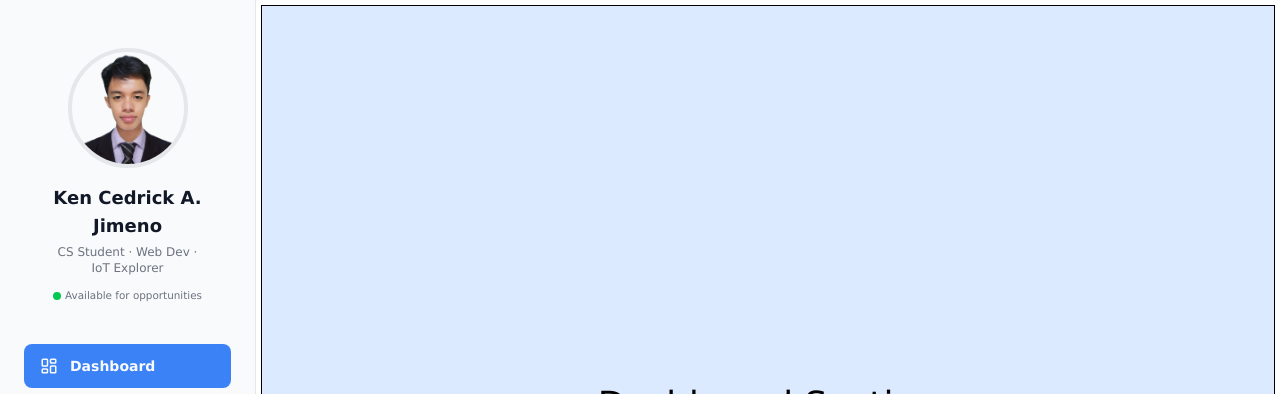
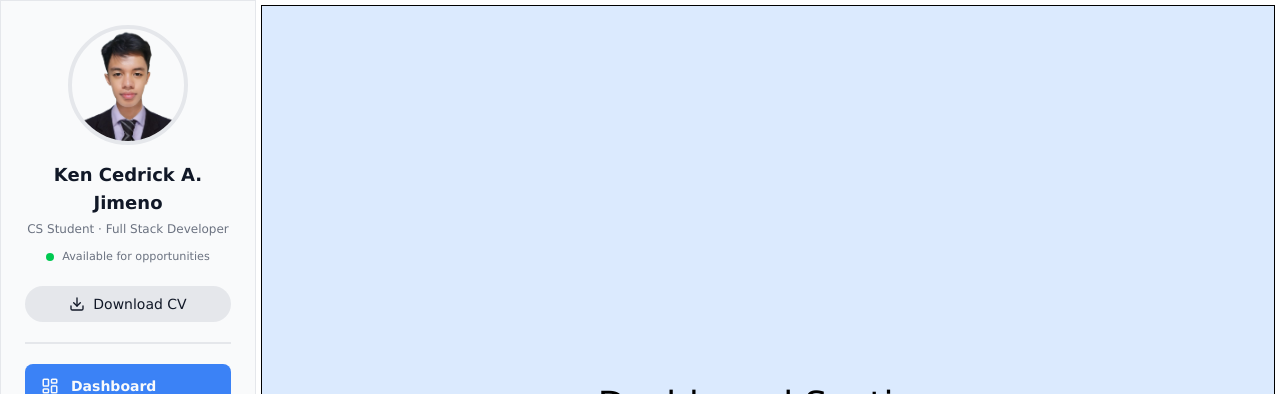
Before and after one commit to devcedrick/devdotced-v2, a Next.js app: page / in a window 1280 px wide. Shown: the top 394 px of the page. Built offline with nearby package versions, Linux system fonts and the light colour scheme.

Commit message:
Enhance ProfilePanel and ProfileHeader with layout adjustments and add CV download link

```diff
--- a/components/layout/ProfilePanel.tsx
+++ b/components/layout/ProfilePanel.tsx
@@ -1,12 +1,15 @@
 import React from 'react'
 import ProfileHeader from '../ui/ProfileHeader'
 import SideNav from '../ui/SideNav'
+import ProfileFooter from '../ui/ProfileFooter'
 
 const ProfilePanel = () => {
   return (
-    <aside className="fixed left-0 top-0 h-screen w-[20vw] p-6 bg-sidebar border-r border-border flex flex-col gap-4">
+    <aside className="fixed left-0 top-0 h-screen w-[20vw] p-6 bg-sidebar border border-border flex flex-col gap-5 overflow-hidden">
       <ProfileHeader />
+      <div className='h-0.5 border border-border'></div>
       <SideNav />
+      <ProfileFooter/>
     </aside>
   )
 }
--- a/components/ui/ProfileHeader.tsx
+++ b/components/ui/ProfileHeader.tsx
@@ -1,8 +1,10 @@
 import Image from 'next/image'
+import Link from 'next/link'
+import { Download } from 'lucide-react'
 
 export default function ProfileHeader() {
   return (
-    <div className="w-full flex flex-col items-center gap-2 p-6 bg-transparent rounded-xl">
+    <div className="w-full flex flex-col items-center gap-2 bg-transparent rounded-xl">
       <div className='flex flex-col items-center gap-4'>
         <div className="relative w-30 aspect-square border-4 border-border rounded-full">
           <Image
@@ -15,13 +17,25 @@ export default function ProfileHeader() {
 
         <div className="text-center flex flex-col gap-1">
           <h1 className="text-lg font-bold text-[var(--text)]">Ken Cedrick A. Jimeno</h1>
-          <p className="text-secondary text-xs">CS Student · Web Dev · IoT Explorer</p>
+          <p className="text-secondary text-xs">CS Student · Full Stack Developer</p>
         </div>
       </div>
 
-      <div className="flex items-center justify-center gap-1 mt-1 text-secondary">
+      <div className="flex items-center justify-center gap-2 mt-1 text-secondary">
         <div className="w-2 aspect-square rounded-full bg-green-500" />
-        <span className='text-[0.65rem] text-center'>Available for opportunities</span>
+        <span className='text-[0.7rem] text-center'>Available for opportunities</span>
+      </div>
+
+      <div className="flex items-center gap-3 w-full mt-3">
+        <Link
+          href="/files/DevDotCed-Resume.pdf"
+          className="inline-flex items-center justify-center gap-2 px-3 py-2 w-full rounded-full bg-border text-primary hover:bg-accent hover:text-background transition-colors"
+          download
+          aria-label="Download CV"
+        >
+          <Download className="w-4 h-4" />
+          <span className="text-sm">Download CV</span>
+        </Link>
       </div>
     </div>
   )
```
Also changed, not shown: 1 other file (tests, documents, lock files or other folders).
